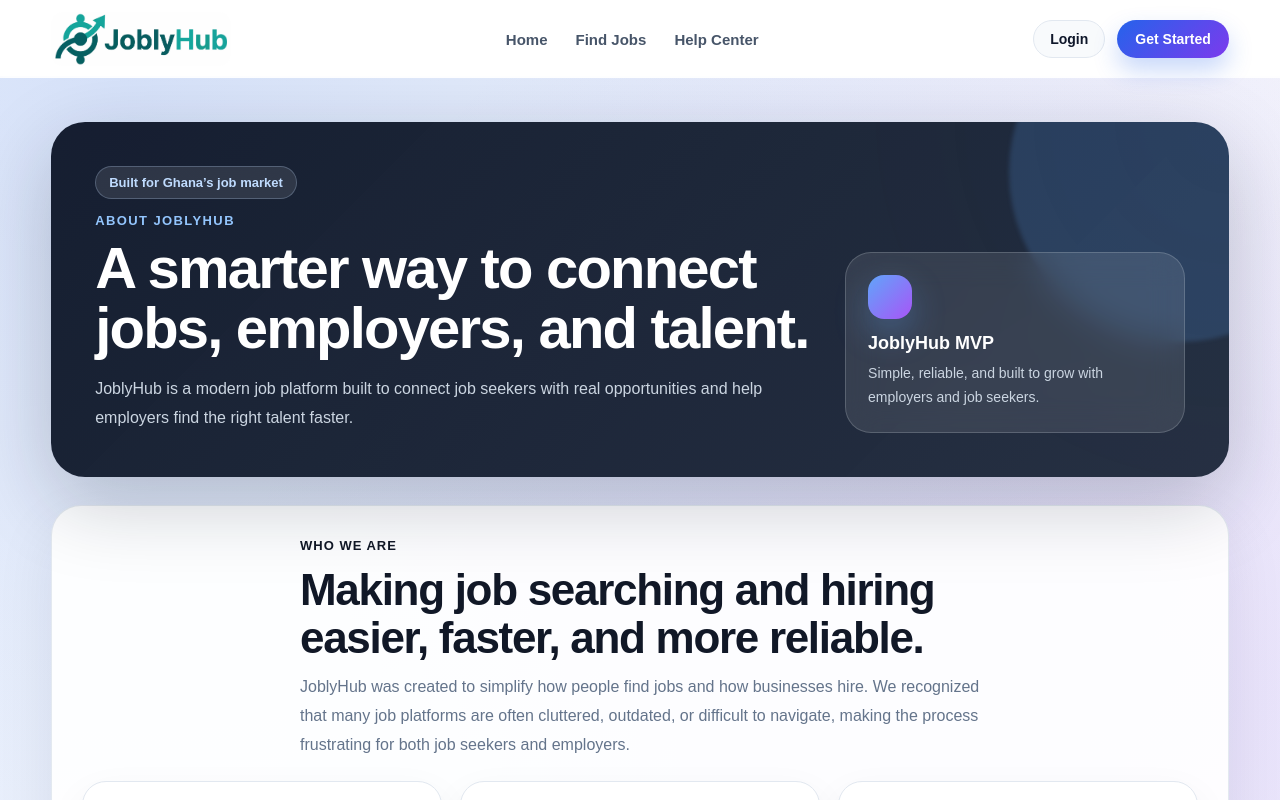
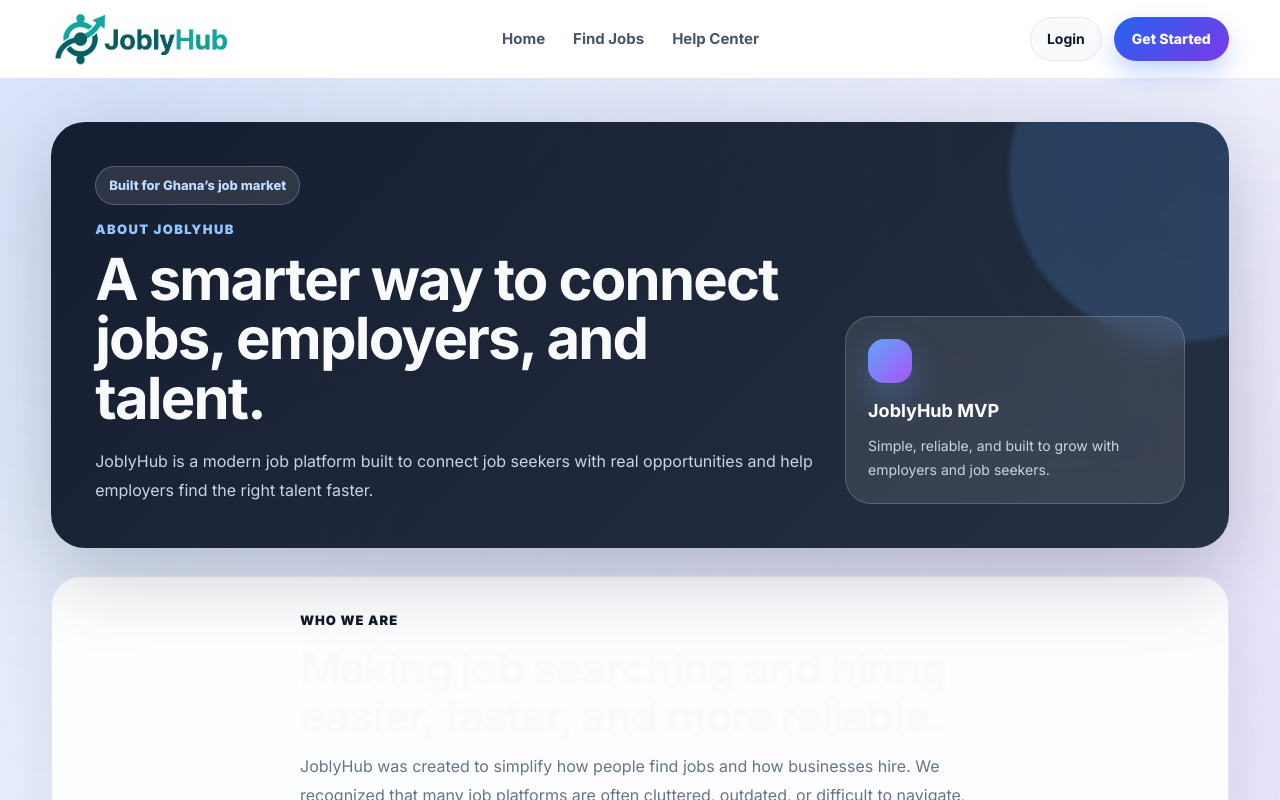
Before and after one commit to trendfirm-wq/joblyhub-web, a Next.js app: page /about in a window 1280 px wide. Shown: the top 800 px of the page. Built offline with nearby package versions, Linux system fonts and the light colour scheme; no server answers.

Commit message:
Configure Cloudinary images for Next.js and improve payment flow

```diff
--- a/next.config.mjs
+++ b/next.config.mjs
@@ -1,6 +1,13 @@
 /** @type {import('next').NextConfig} */
 const nextConfig = {
-  /* config options here */
+  images: {
+    remotePatterns: [
+      {
+        protocol: "https",
+        hostname: "res.cloudinary.com",
+      },
+    ],
+  },
 };
 
 export default nextConfig;
--- a/src/app/globals.css
+++ b/src/app/globals.css
@@ -8,7 +8,6 @@
 body{
   width:100%;
   overflow-x:hidden;
-  font-family:Arial,Helvetica,sans-serif;
   background:#fff;
   color:#111827;
 }
@@ -32,6 +31,46 @@
 body {
   padding-top: 76px;
 }
+body {
+  line-height: 1.6;
+  font-weight: 400;
+  text-rendering: optimizeLegibility;
+  -webkit-font-smoothing: antialiased;
+  -moz-osx-font-smoothing: grayscale;
+}
+
+h1,
+h2,
+h3,
+h4,
+h5,
+h6 {
+  color: #f8fafc;
+  font-weight: 700;
+  letter-spacing: -0.03em;
+}
+
+p {
+  color: #475569;
+}
+button,
+.btn {
+  font-weight: 600;
+}
+input,
+textarea,
+select {
+  font-size: 15px;
+  line-height: 1.5;
+}
+::selection {
+  background: #2563eb;
+  color: #fff;
+}
+:focus-visible {
+  outline: 2px solid #2563eb;
+  outline-offset: 2px;
+}
 /* ===== Navbar Layout Fix ===== */
 
 html,
@@ -39,7 +78,9 @@
   margin: 0 !important;
   padding: 0 !important;
 }
-
+html {
+  scroll-behavior: smooth;
+}
 body {
   padding-top: 76px !important;
 }
--- a/src/app/layout.js
+++ b/src/app/layout.js
@@ -1,4 +1,10 @@
+import { Inter } from "next/font/google";
 import "./globals.css";
+
+const inter = Inter({
+  subsets: ["latin"],
+  display: "swap",
+});
 
 export const metadata = {
   metadataBase: new URL("https://joblyhub.com"),
@@ -41,7 +47,9 @@
 export default function RootLayout({ children }) {
   return (
     <html lang="en">
-      <body>{children}</body>
+      <body className={inter.className}>
+        {children}
+      </body>
     </html>
   );
 }
```
